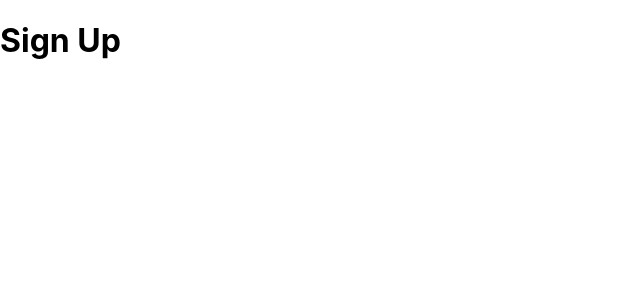
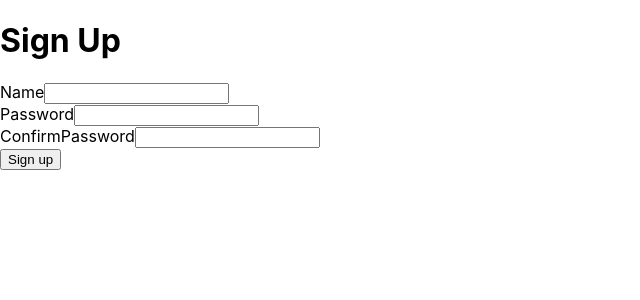
Before and after one commit to dtmartinez/KnowledgeCenter, a React (Create React App) app in the folder webapp/: page / in a window 1280 px wide. Shown: the top 300 px of the page, without its empty margins (0-640 px from the left). Built offline with nearby package versions, Linux system fonts and the light colour scheme.

Commit message:
Added a sign up form

```diff
--- a/webapp/src/App.js
+++ b/webapp/src/App.js
@@ -7,7 +7,7 @@ function App() {
       <header className="App-header">
         <img src={logo} className="App-logo" alt="logo" />
         <p>
-          Knowledge Center App
+          Knowledge Center App - Main
         </p>
         <a
           className="App-link"
--- a/webapp/src/pages/UserSignUpPage.js
+++ b/webapp/src/pages/UserSignUpPage.js
@@ -4,6 +4,21 @@ export class UserSignUpPage extends React.Component {
 	render(){
 		return(<div>
 			<h1>Sign Up</h1>
+			<div>
+				<label for = "Name">Name</label>
+				<input id = "Name"></input>
+			</div>
+			<div>
+				<label for = "Password">Password</label>
+				<input id = "Password" type = "password"></input>
+			</div>
+			<div>
+				<label for = "ConfirmPassword">ConfirmPassword</label>
+				<input id = "ConfirmPassword" type = "password"></input>
+			</div>
+			<div>
+				<button name = 'submit'>Sign up</button>
+			</div>
 		</div>);
 	}
 
```
Also changed, not shown: 2 other files (tests, documents, lock files or other folders).
